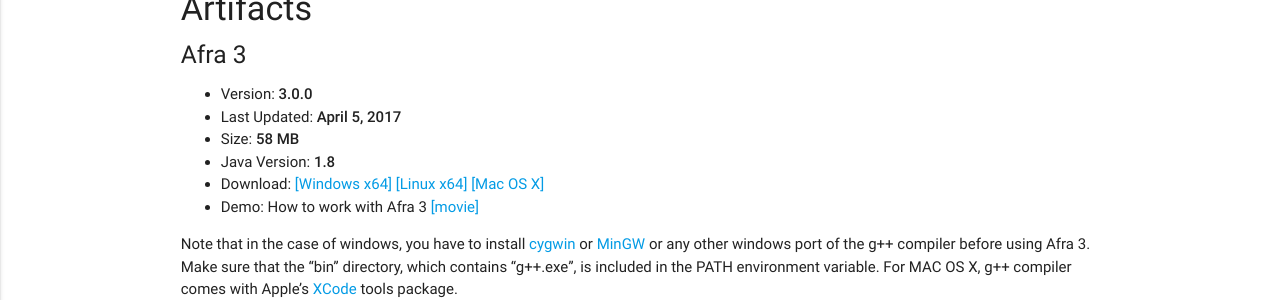
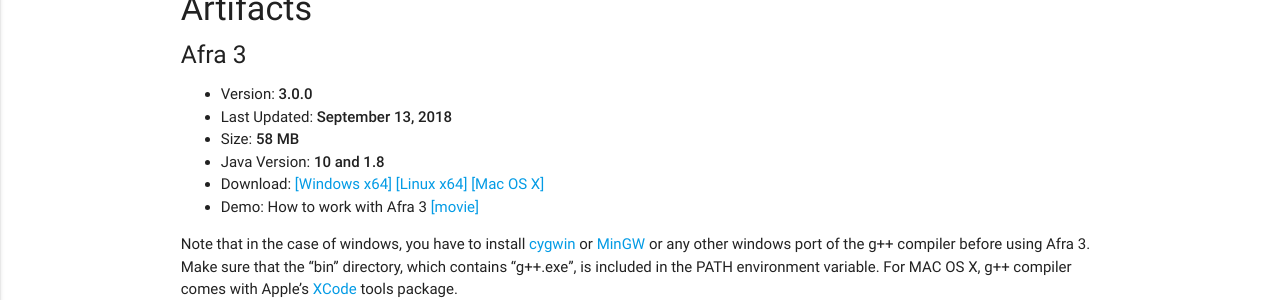
Before and after one commit to rebeca-lang/rebeca-lang.github.io, a Jekyll site: the page built from tools/Afra.md, in a window 1280 px wide and 900 px high, scrolled down 418 px. Shown: the part 152-452 px from the top of the window. Built offline with Jekyll 4.4.1, drawn with Linux system fonts in a browser that asks for light colours.

Commit message:
Afra page is updated to address the new release.

```diff
--- a/tools/Afra.md
+++ b/tools/Afra.md
@@ -14,9 +14,9 @@ A Rebeca family model consists of the definition of _reactive classes_ and the i
 #### Artifacts
 ##### Afra 3
 * Version: **3.0.0**
-* Last Updated: **April 5, 2017**
+* Last Updated: **September 13, 2018**
 * Size: **58 MB**
-* Java Version: **1.8**
+* Java Version: **10 and 1.8**
 * Download: [ [Windows x64] ](https://github.com/rebeca-lang/org.rebecalang.afra/blob/master/org.rebecalang.afra.repository/target/products/org.rebecalang.afra.ideplugins-win32.win32.x86_64.zip?raw=true) [ [Linux x64] ](https://github.com/rebeca-lang/org.rebecalang.afra/blob/master/org.rebecalang.afra.repository/target/products/org.rebecalang.afra.ideplugins-linux.gtk.x86_64.tar.gz?raw=true) [ [Mac OS X] ](https://github.com/rebeca-lang/org.rebecalang.afra/blob/master/org.rebecalang.afra.repository/target/products/org.rebecalang.afra.ideplugins-macosx.cocoa.x86_64.tar.gz?raw=true)
 * Demo: How to work with Afra 3 [ [movie] ](http://rebeca.cs.ru.is/files/Movies/Afra/Afra3.0-Demo.mov)
 
```
